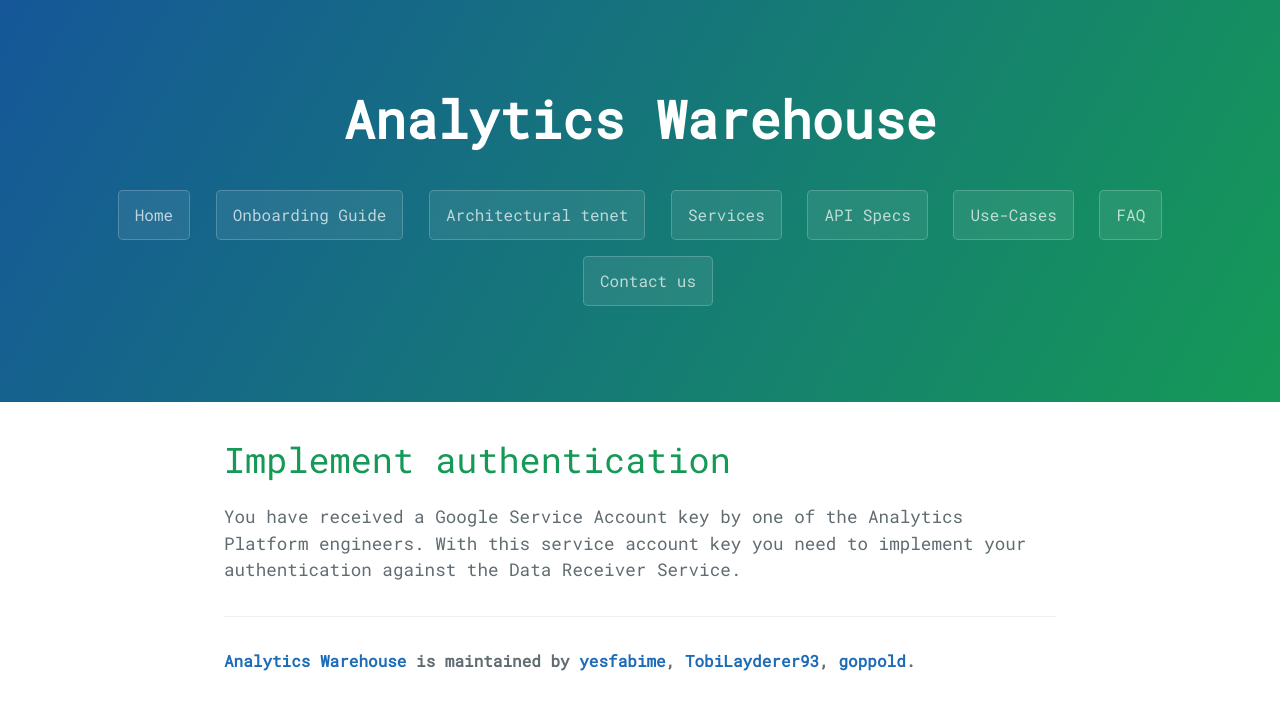
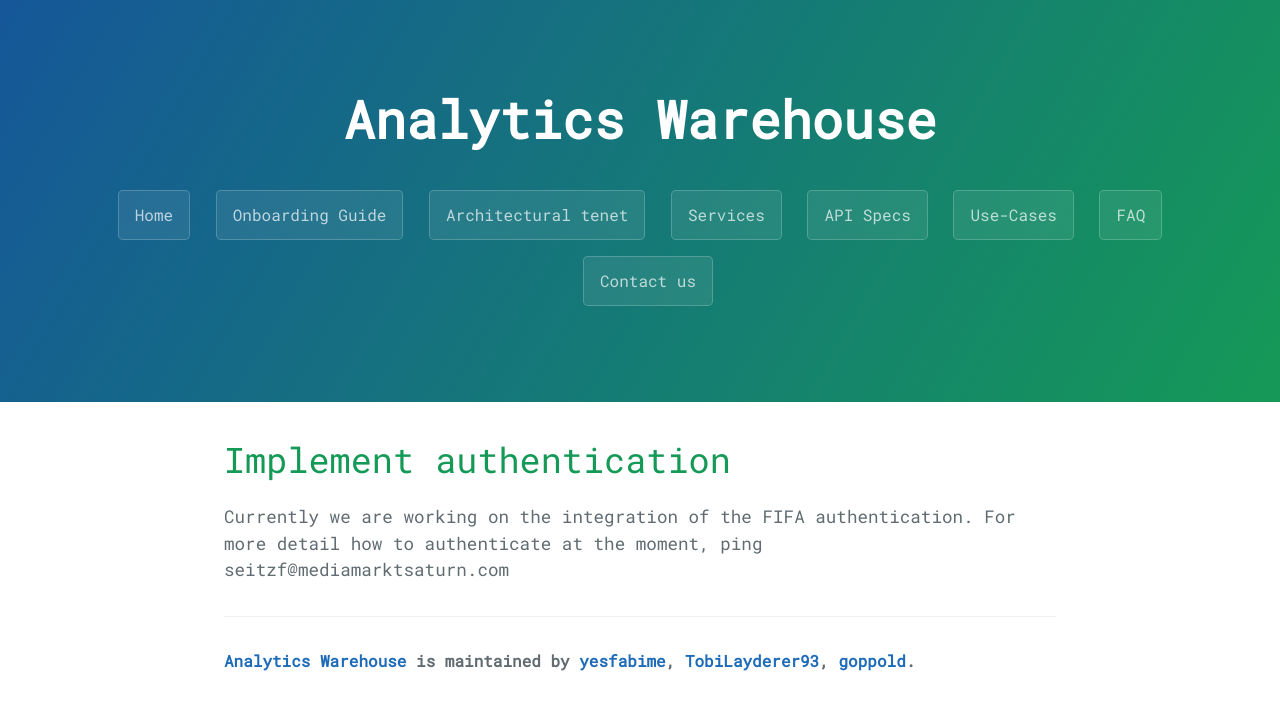
Before and after one commit to yesfabime/analytics-warehouse, a Jekyll site: the page built from 3-services/pipas/test-authentication.md, in a window 1280 px wide. Shown: the top 710 px of the page. Built offline with Jekyll 4.4.1, drawn with Linux system fonts in a browser that asks for light colours.

```diff
--- a/3-services/pipas/test-authentication.md
+++ b/3-services/pipas/test-authentication.md
@@ -5,4 +5,4 @@ filename: test-authentication.md
 permalink: /services/pipas/stream/test-auth/
 ---
 # Implement authentication
-You have received a Google Service Account key by one of the Analytics Platform engineers. With this service account key you need to implement your authentication against the Data Receiver Service.
+Currently we are working on the integration of the FIFA authentication. For more detail how to authenticate at the moment, ping seitzf@mediamarktsaturn.com
```
Also changed, not shown: 3-services/pipas/pipas-stream.md (+1 -1 lines).
